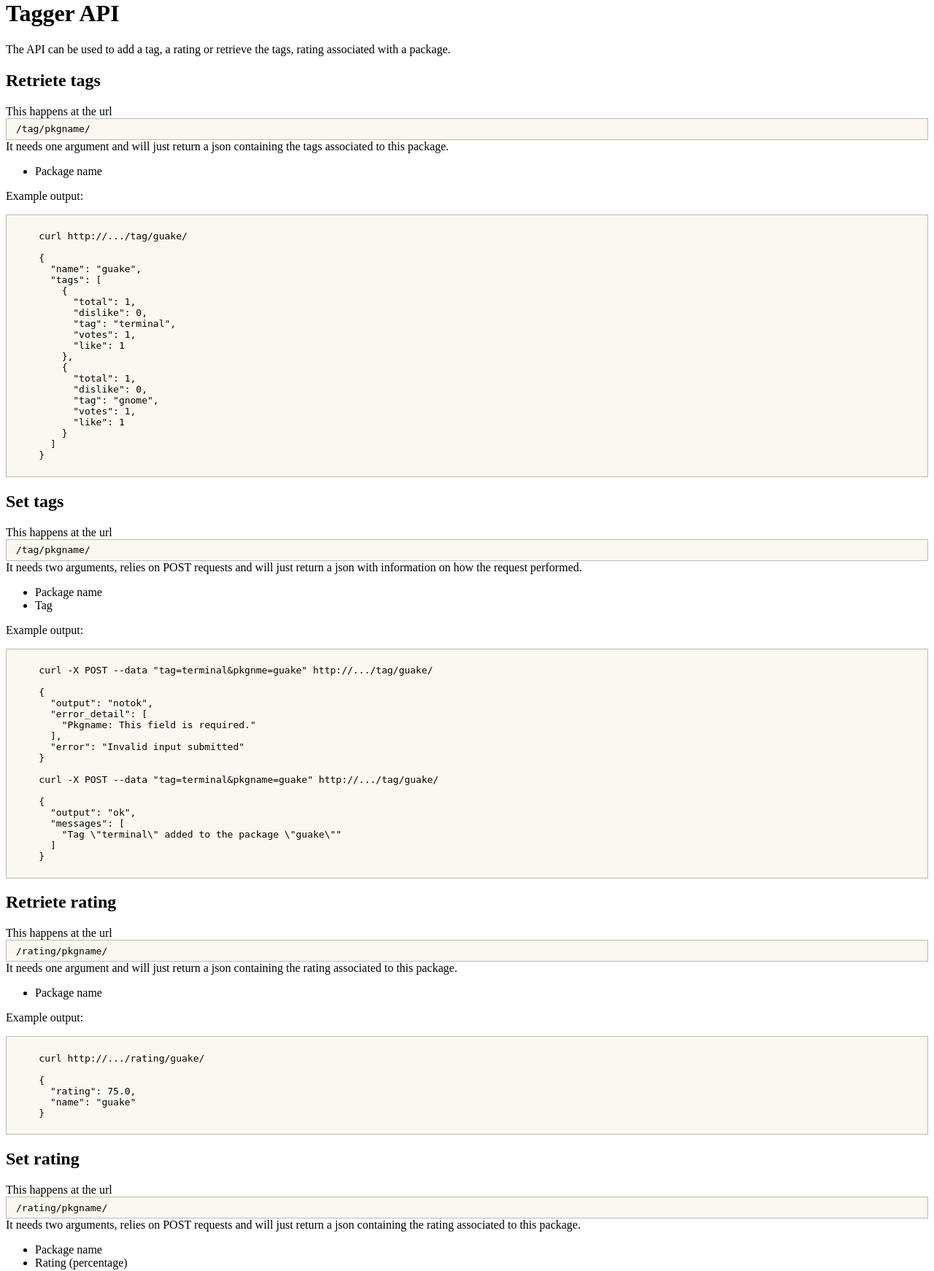
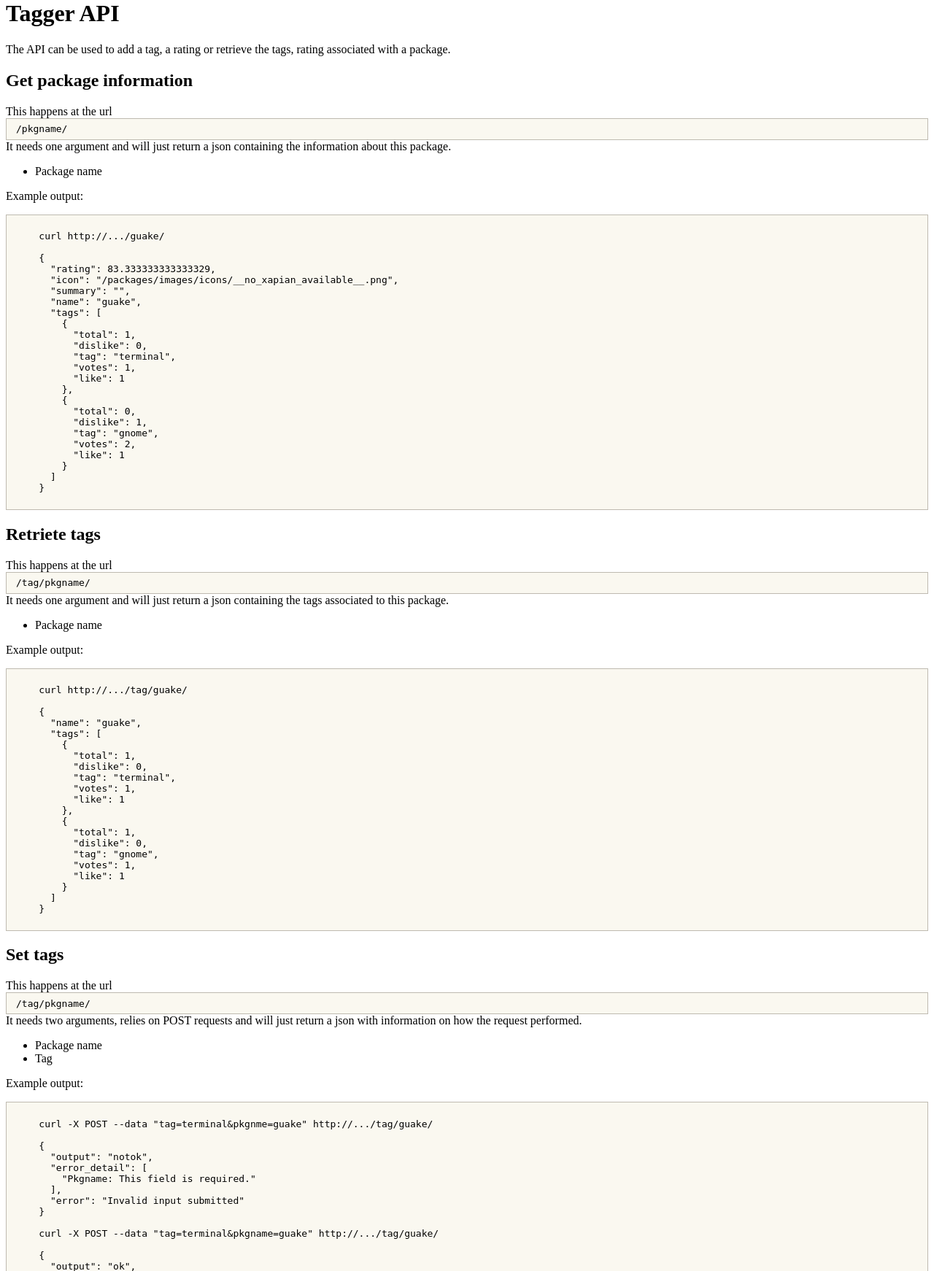
Before and after one commit to J5/fedora-tagger, a Flask app: page / in a window 1280 px wide. Shown: the part 21-1763 px from the top of the page at 73% size. Run offline with Flask 3, Linux system fonts and the light colour scheme; parts of the project's set-up code (start-up, migrations or seed data) failed here and were passed over.

Commit message:
Add one function to retrieve all known information about a package

```diff
--- a/taggerapi/__init__.py
+++ b/taggerapi/__init__.py
@@ -41,6 +41,24 @@ APP = flask.Flask(__name__)
 APP.config.from_object('taggerapi.default_config')
 #APP.config.from_envvar('TAGGERAPI_CONFIG')
 SESSION = taggerlib.create_session(APP.config['DB_URL'])
+
+
+def get_pkg(pkgname):
+    """ Performs the GET request of pkg. """
+    httpcode = 200
+    output = {}
+    try:
+        package = model.Package.by_name(SESSION, pkgname)
+        output = package.__json__(SESSION)
+    except SQLAlchemyError, err:
+        SESSION.rollback()
+        output['output'] = 'notok'
+        output['error'] = err.message
+        httpcode = 500
+
+    jsonout = flask.jsonify(output)
+    jsonout.status_code = httpcode
+    return jsonout
 
 
 def get_tag_pkg(pkgname):
@@ -201,12 +219,21 @@ def post_vote_pkg(pkgname):
 
 
 ## Flask application
+
+
 @APP.route('/')
 def index():
     """ Displays the information page on how to use the API.
     """
     return flask.render_template('api.html')
 
+
+@APP.route('/<pkgname>/')
+def pkg(pkgname):
+    """ Returns all known information about a package including it's
+    icon, it's rating, it's tags...
+    """
+    return get_pkg(pkgname)
 
 @APP.route('/tag/<pkgname>/', methods=['GET', 'POST'])
 def tag_pkg(pkgname):
@@ -235,7 +262,6 @@ def vote_tag_pkg(pkgname):
     if flask.request.method == 'POST':
         return post_vote_pkg(pkgname)
 
-
 if __name__ == '__main__':  # pragma: no cover
     import sys
     sys.path.insert(0, '..')
--- a/taggerapi/templates/api.html
+++ b/taggerapi/templates/api.html
@@ -9,6 +9,43 @@
   <div class="entry-content">
     <p>The API can be used to add a tag, a rating or retrieve the tags,
     rating associated with a package.</p>
+
+    <h2>Get package information</h2>
+    <p>
+      This happens at the url <code>{{ url_for('pkg', pkgname='pkgname') }}</code>
+      It needs one argument and will just return a json containing
+      the information about this package.
+    </p>
+    <ul>
+      <li>Package name</li>
+    </ul>
+    <p>Example output:</p>
+    <code>
+    curl http://.../guake/
+
+    {
+      "rating": 83.333333333333329,
+      "icon": "/packages/images/icons/__no_xapian_available__.png",
+      "summary": "",
+      "name": "guake",
+      "tags": [
+        {
+          "total": 1,
+          "dislike": 0,
+          "tag": "terminal",
+          "votes": 1,
+          "like": 1
+        },
+        {
+          "total": 0,
+          "dislike": 1,
+          "tag": "gnome",
+          "votes": 2,
+          "like": 1
+        }
+      ]
+    }
+    </code>
 
 
     <h2>Retriete tags</h2>
```
